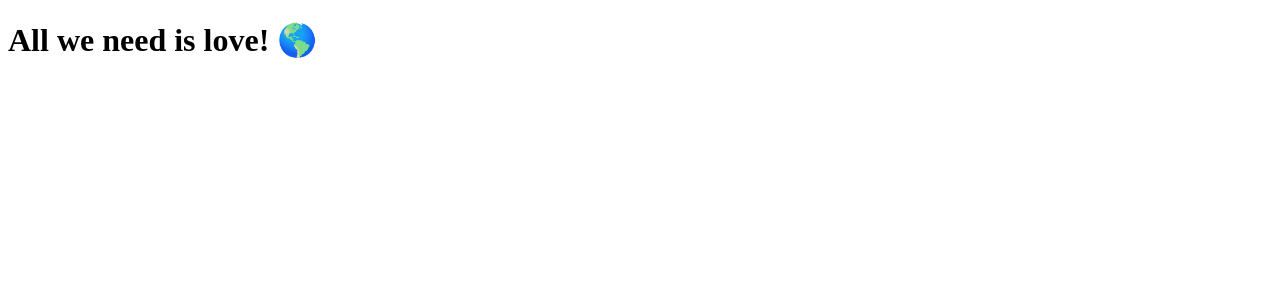
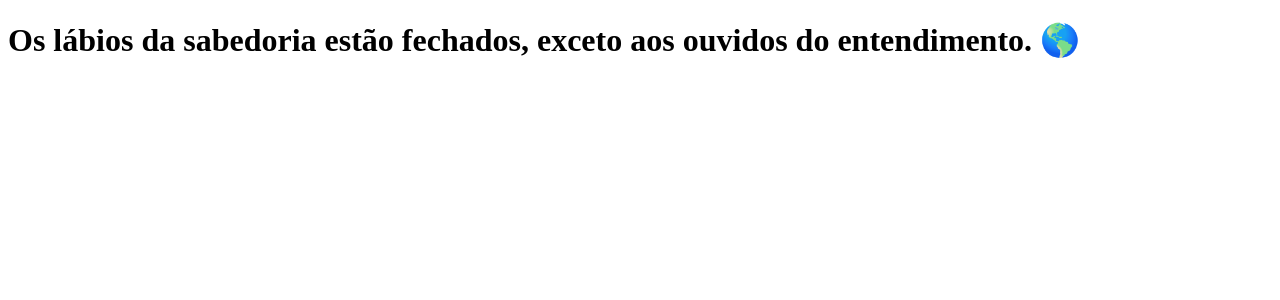
Before and after one commit to ogoopa/tabnews, a Next.js app: page / in a window 1280 px wide. Shown: the top 300 px of the page. Built offline with nearby package versions, Linux system fonts and the light colour scheme.

Commit message:
changing h1 content

```diff
--- a/pages/index.js
+++ b/pages/index.js
@@ -1,5 +1,10 @@
 function Home() {
-  return <h1>All we need is love! 🌎</h1>;
+  return (
+    <h1>
+      Os lábios da sabedoria estão fechados, exceto aos ouvidos do entendimento.
+      🌎
+    </h1>
+  );
 }
 
 export default Home;
```
